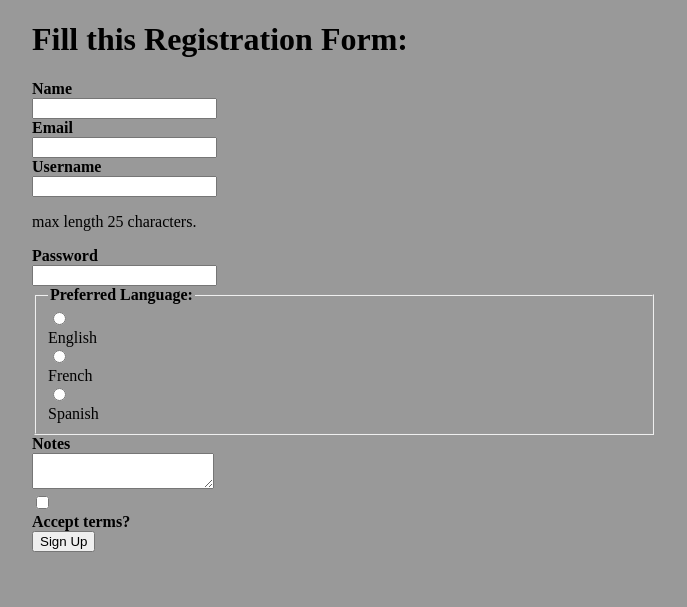
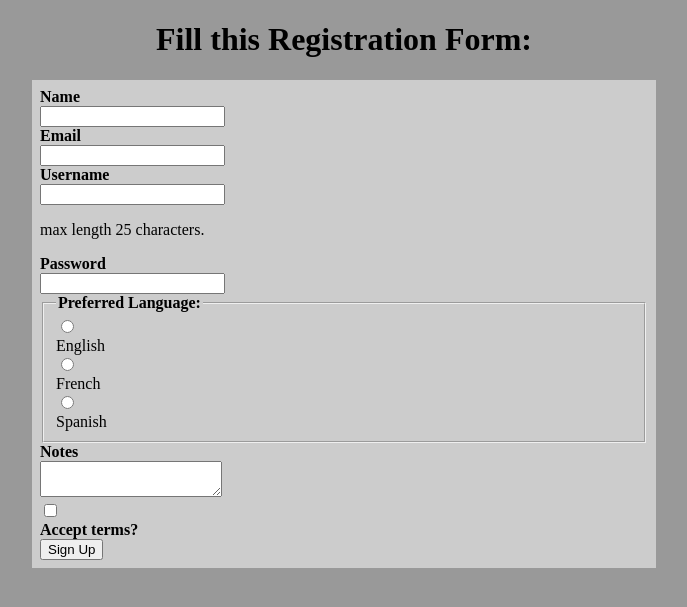
Before and after one commit to soudaou/assignments, a PHP site: page / in a window 1280 px wide. Shown: the top 607 px of the page, without its empty margins (296-983 px from the left). Run offline with PHP 8.4, Linux system fonts and the light colour scheme.

Commit message:
moved the h1 and added a background color to the form

```diff
--- a/mtm1531/assignment-3/css/general.css
+++ b/mtm1531/assignment-3/css/general.css
@@ -8,7 +8,14 @@ html{
 	background-color:#999;
 	font-family:"Century Gothic";
 }
-
+h1{
+	text-align:center;
+}
+form{
+	margin:0 auto;
+	padding:8px;
+	background-color:#CCCCCC;
+}
 label{
 	display:block;
 }
```
